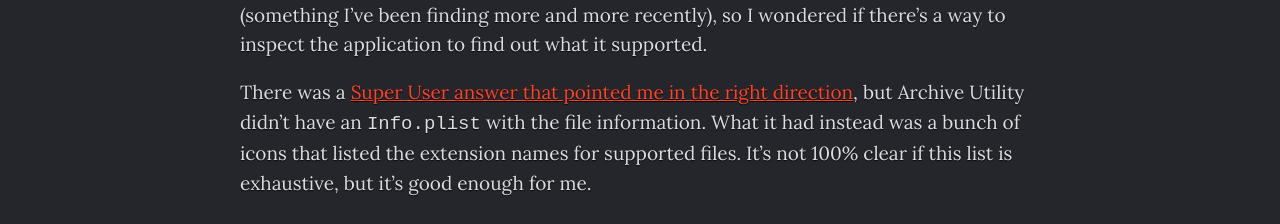
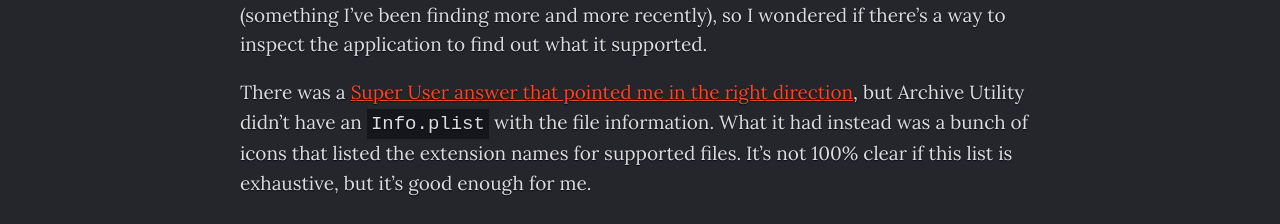
Before and after one commit to gavinanderegg/gavinanderegg.github.io, a Jekyll site: the page built from _posts/2020-08-14-what-file-types-does-apples-archive-utility-open.md, in a window 1280 px wide. Shown: the part 1273-1497 px from the top of the page. Built offline with Jekyll 4.4.1, drawn with Linux system fonts in a browser that asks for light colours; some of the changed text lies outside the part shown; grey boxes are pictures that could not be loaded.

Commit message:
Nostalgia + better code formatting

```diff
--- a/css/main.scss
+++ b/css/main.scss
@@ -152,6 +152,11 @@ body {
 		margin: 32px 0 32px 32px;
 	}
 
+	code {
+		background: #15151C;
+		padding: 4px;
+	}
+
 	hr {
 		border: none;
 		background: #999;
```
Also changed, not shown: _posts/2020-08-14-what-file-types-does-apples-archive-utility-open.md (+2 -0 lines).
